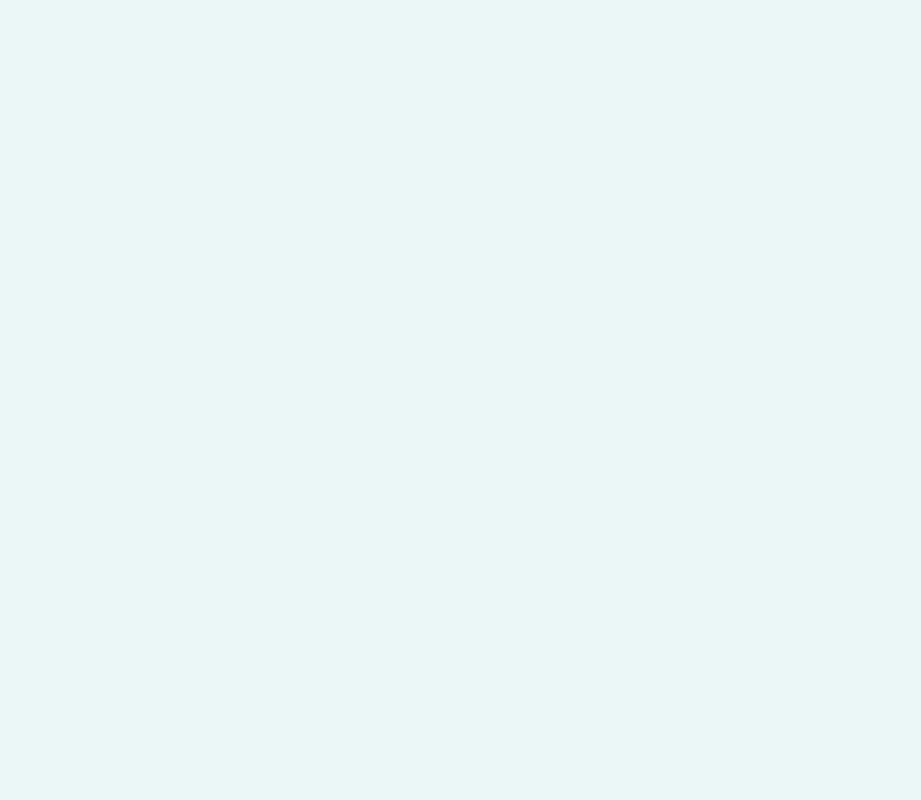
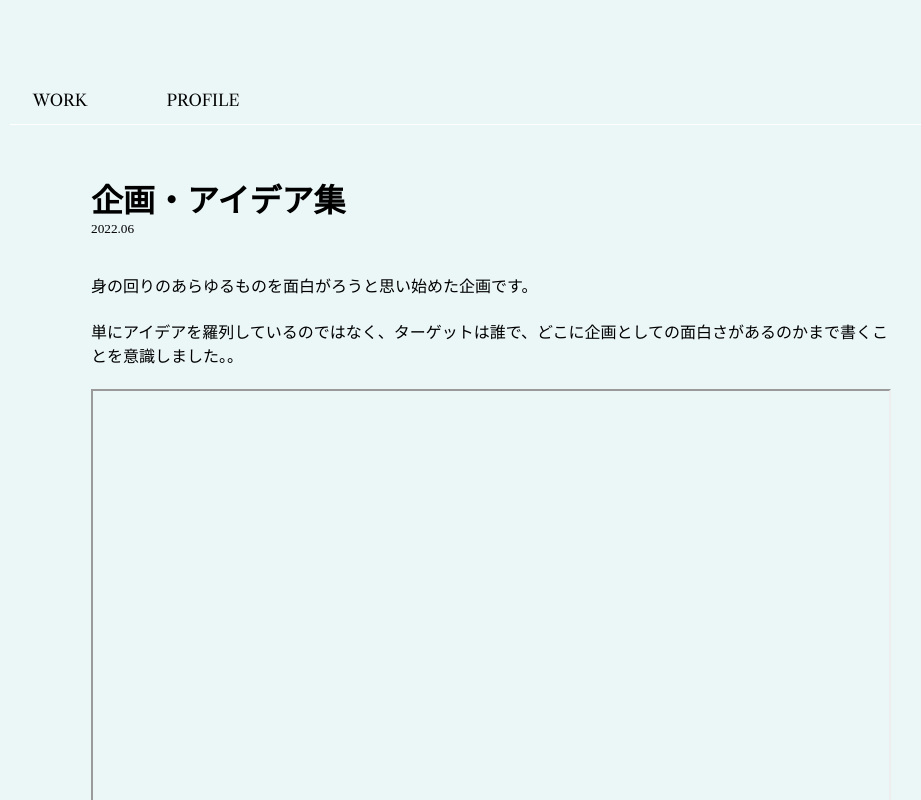
Before and after one commit to JunNishimura/portfolio, a Vue app: page /jn/works/KikakuList in a window 1280 px wide. Before the commit this address had no page. Shown: the top 800 px of the page, without its empty margins (118-1039 px from the left). Built offline with nearby package versions, Linux system fonts and the light colour scheme.

Commit message:
add kikau list page

```diff
--- a/src/router/index.js
+++ b/src/router/index.js
@@ -12,6 +12,7 @@ import HotokeToWatashi from '@/views/work/HotokeToWatashi.vue'
 import Jitan from '@/views/work/Jitan.vue'
 import ARCreator from '@/views/work/ARCreator.vue'
 import Innofes from '@/views/work/Innofes.vue'
+import KikakuList from '@/views/work/KikakuList.vue'
 
 const routes = [
     {
@@ -73,6 +74,11 @@ const routes = [
                 path: 'works/Innofes',
                 name: 'innofes',
                 component: Innofes
+            },
+            {
+                path: 'works/KikakuList',
+                name: 'kikaku-list',
+                component: KikakuList
             }
         ]
     },
--- a/src/views/WorkList.vue
+++ b/src/views/WorkList.vue
@@ -6,6 +6,12 @@
                 :title="'Nu ink. TIG2021'"
                 :tag="'web'"
                 :pageName="'nuink'"
+            />
+            <work-article
+                :path="'kikaku-list/top.jpg'"
+                :title="'企画・アイデア集'"
+                :tag="'企画'"
+                :pageName="'kikaku-list'"
             />
             <work-article
                 :path="'innofes/top.png'"
--- /dev/null
+++ b/src/views/work/KikakuList.vue
@@ -0,0 +1,50 @@
+<template>
+    <div id="kikaku-list">
+        <work-page-template
+            :title="pageInfo.title"
+            :date="pageInfo.date"
+            :credit="pageInfo.credit"
+            :links="pageInfo.links"
+            :mainVisualImg="pageInfo.mainVisualImg"
+        >
+            <template #description>
+                <p>身の回りのあらゆるものを面白がろうと思い始めた企画です。</p>
+                <p>単にアイデアを羅列しているのではなく、ターゲットは誰で、どこに企画としての面白さがあるのかまで書くことを意識しました。。</p>
+                <iframe  src="/pdf/kikaku.pdf" type="application/pdf">
+                    <p><b>表示されない時の表示</b>: <a href="/pdf/kikaku.pdf">PDF をダウンロード</a>.</p>
+                </iframe >
+            </template>
+        </work-page-template>
+    </div>
+</template>
+
+<script>
+import WorkPageTemplate from '@/components/work/WorkPageTemplate'
+export default {
+    components: {
+        WorkPageTemplate
+    },
+    setup() {
+        const pageInfo = {
+            title: "企画・アイデア集",
+            date: "2022.06",
+            credit: [
+                "西村 純"
+            ],
+            links: [],
+            mainVisualImg: ""
+        };
+
+        return { pageInfo };
+    }
+}
+</script>
+
+<style scoped lang="scss">
+#kikaku-list {
+    iframe {
+        width: 100%;
+        min-height: 600px;
+    }
+}
+</style>
```
Also changed, not shown: src/assets/images/work/kikaku-list/top.jpg (added), 1 other file (tests, documents, lock files or other folders).
